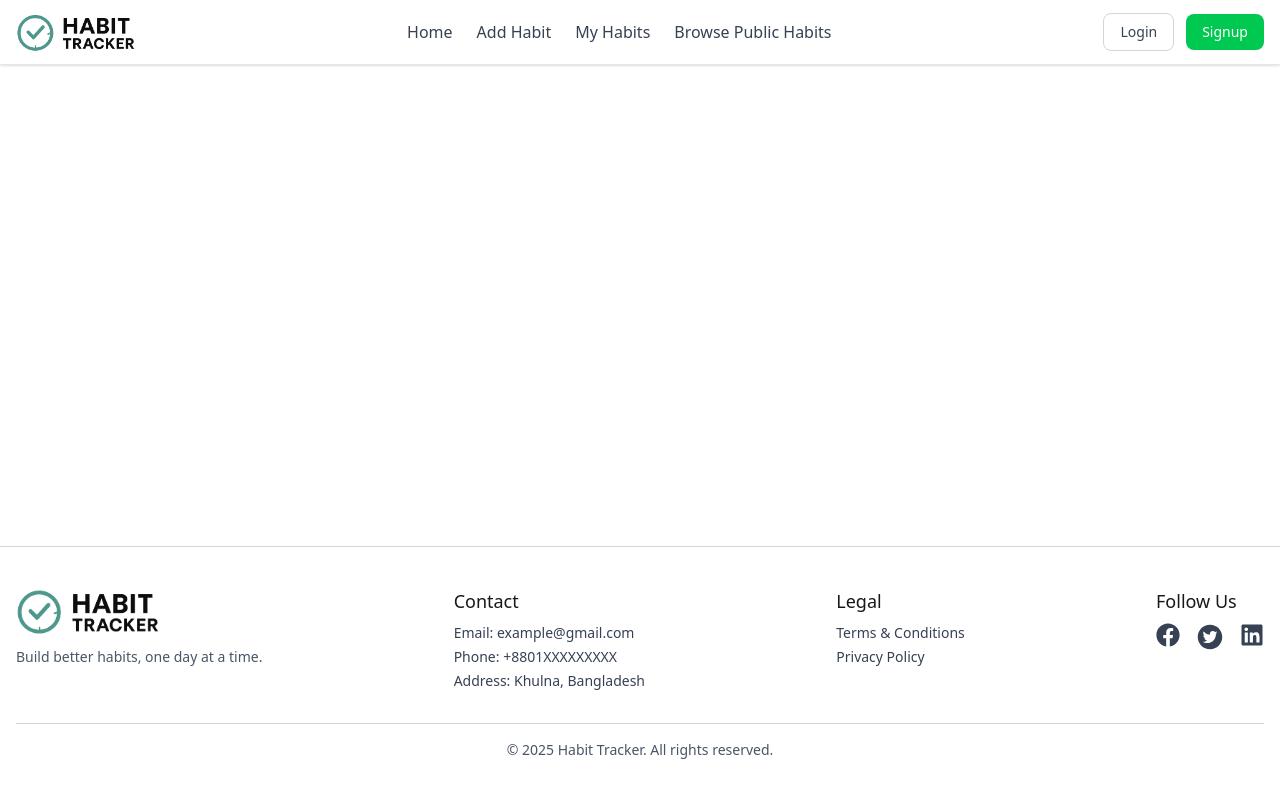
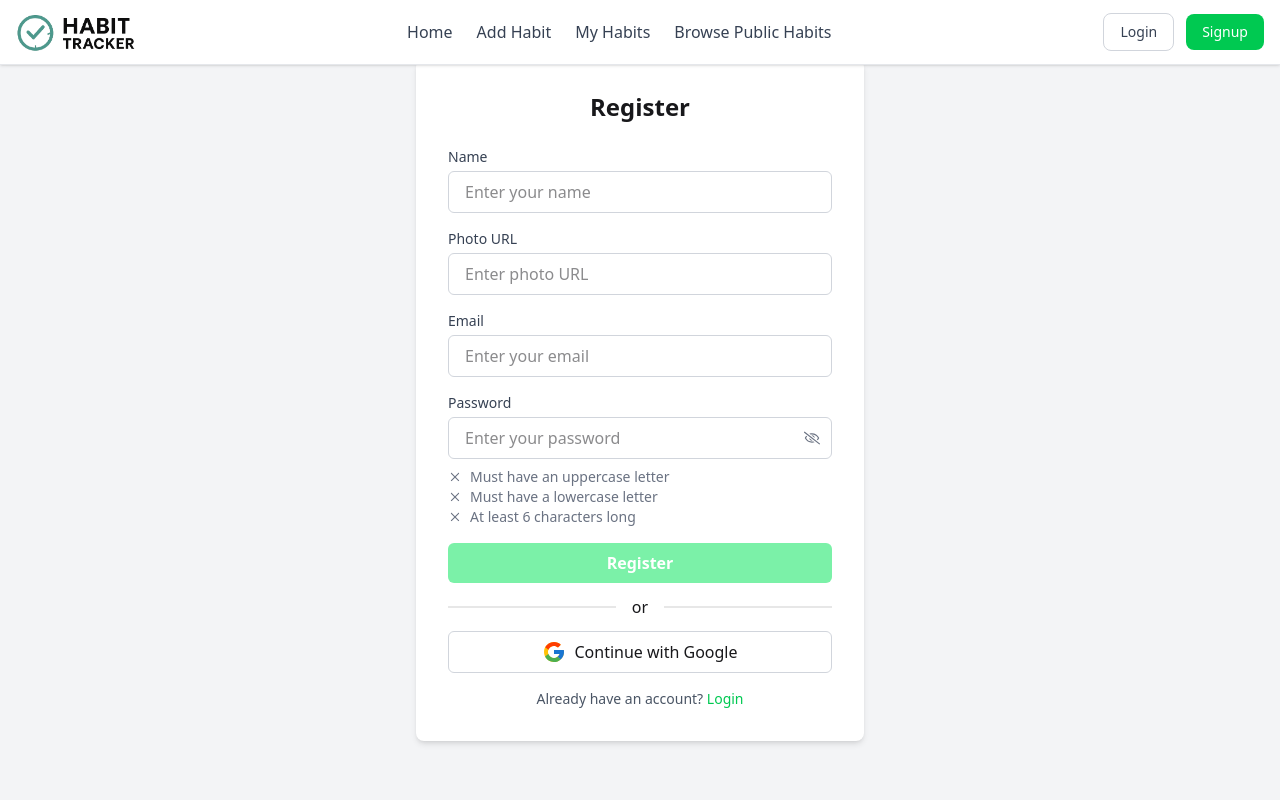
Before and after one commit to mdrobiulislam1479/habit-tracker-client, a React (Vite) app: page /signup in a window 1280 px wide. Shown: the top 800 px of the page. Built offline with nearby package versions, Linux system fonts and the light colour scheme; no server answers.

Commit message:
added sign up page with functionalities

```diff
--- a/src/Components/Navbar.jsx
+++ b/src/Components/Navbar.jsx
@@ -13,6 +13,8 @@ export default function Header() {
     await signOutUser();
     toast.success("Logout successful!");
   };
+
+  const handleNavClick = () => setMenuOpen(false);
 
   return (
     <header className="bg-white shadow-sm border-b border-gray-200 fixed w-full z-50">
@@ -123,40 +125,79 @@ export default function Header() {
 
       {menuOpen && (
         <nav className="md:hidden bg-gray-50 border-t border-gray-200 py-3 px-4 flex flex-col gap-3 text-gray-700 font-medium">
-          <NavLink to="/" className="hover:text-green-500 transition-colors">
+          <NavLink
+            to="/"
+            className="hover:text-green-500 transition-colors"
+            onClick={handleNavClick}
+          >
             Home
           </NavLink>
           <NavLink
             to="/add-habit"
             className="hover:text-green-500 transition-colors"
+            onClick={handleNavClick}
           >
             Add Habit
           </NavLink>
           <NavLink
             to="/my-habits"
             className="hover:text-green-500 transition-colors"
+            onClick={handleNavClick}
           >
             My Habits
           </NavLink>
           <NavLink
             to="/browse-public-habits"
             className="hover:text-green-500 transition-colors"
+            onClick={handleNavClick}
           >
             Browse Public Habits
           </NavLink>
           <div className="mt-3 flex flex-col gap-2 border-t border-gray-200 pt-3">
+            {!user ? (
+              <>
                 <Link
                   to="/login"
                   className="px-4 py-2 text-sm font-medium text-gray-700 border border-gray-300 rounded-lg hover:bg-gray-100 transition text-center"
+                  onClick={handleNavClick}
                 >
                   Login
                 </Link>
                 <Link
                   to="/signup"
                   className="px-4 py-2 text-sm font-medium text-white bg-green-500 rounded-lg hover:bg-green-600 transition text-center"
+                  onClick={handleNavClick}
                 >
                   Signup
                 </Link>
+              </>
+            ) : (
+              <div className="flex justify-between items-center gap-2">
+                <div className="flex items-center gap-2">
+                  <img
+                    src={
+                      user.photoURL ||
+                      "https://img.icons8.com/glyph-neue/64/user-male-circle.png"
+                    }
+                    alt="User Avatar"
+                    className="w-8 h-8 rounded-full border border-gray-300"
+                  />
+                  <div>
+                    <p className="text-sm font-medium">{user.displayName}</p>
+                    <p className="text-xs text-gray-500">{user.email}</p>
+                  </div>
+                </div>
+                <button
+                  onClick={() => {
+                    handleLogout();
+                    handleNavClick();
+                  }}
+                  className="text-white bg-green-500 hover:bg-green-600 py-1 px-3 rounded-full"
+                >
+                  Log out
+                </button>
+              </div>
+            )}
           </div>
         </nav>
       )}
--- a/src/Pages/Signup.jsx
+++ b/src/Pages/Signup.jsx
@@ -1,7 +1,225 @@
-import React from "react";
+import { use, useState } from "react";
+import { FaRegEyeSlash } from "react-icons/fa";
+import { FaCircleCheck } from "react-icons/fa6";
+import { FcGoogle } from "react-icons/fc";
+import { IoEyeOutline } from "react-icons/io5";
+import { RxCross2 } from "react-icons/rx";
+import { Link, useNavigate } from "react-router";
+import { AuthContext } from "../Context/AuthContext";
+import { updateProfile } from "firebase/auth";
+import { toast } from "react-toastify";
 
-const Signup = () => {
-  return <div></div>;
-};
+export default function Signup() {
+  const { createUser, signInWithGoogle, setLoading } = use(AuthContext);
+  const [password, setPassword] = useState("");
+  const [showPassword, setShowPassword] = useState(false);
+  const navigate = useNavigate();
 
-export default Signup;
+  const hasUppercase = /[A-Z]/.test(password);
+  const hasLowercase = /[a-z]/.test(password);
+  const hasMinLength = password.length >= 6;
+
+  const allValid = hasUppercase && hasLowercase && hasMinLength;
+
+  const handleRegister = (e) => {
+    e.preventDefault();
+    setLoading(true);
+    const name = e.target.name.value;
+    const photoURL = e.target.photoURL.value;
+    const email = e.target.email.value;
+    const password = e.target.password.value;
+
+    createUser(email, password)
+      .then((result) => {
+        updateProfile(result.user, {
+          displayName: name,
+          photoURL: photoURL,
+        });
+        setLoading(false);
+        e.target.reset();
+        navigate("/");
+        toast.success("Registration successful!");
+      })
+      .catch((error) => {
+        setLoading(false);
+        if (!error?.code) {
+          toast.error("An unknown error occurred.");
+          return;
+        }
+
+        if (error.code === "auth/email-already-in-use") {
+          toast.error("Email is already in use. Try logging in instead.");
+        } else if (error.code === "auth/invalid-email") {
+          toast.error("Invalid email address.");
+        } else if (error.code === "auth/operation-not-allowed") {
+          toast.error("Email/password accounts are not enabled.");
+        } else if (error.code === "auth/weak-password") {
+          toast.error(
+            "Password is too weak. Please use at least 6 characters."
+          );
+        } else if (error.code === "auth/network-request-failed") {
+          toast.error("Network error. Check your internet connection.");
+        } else {
+          toast.error(`${error.message}`);
+        }
+      });
+  };
+
+  const handleGoogleSignIn = () => {
+    signInWithGoogle()
+      .then(() => {
+        toast.success("Google sign in successful!");
+        navigate(location?.state || "/");
+        setLoading(false);
+      })
+      .catch((error) => {
+        setLoading(false);
+        if (error.code === "auth/popup-closed-by-user") {
+          toast.error("Sign-in popup was closed before completing.");
+        } else if (error.code === "auth/cancelled-popup-request") {
+          toast.error("Cancelled previous popup request. Try again.");
+        } else if (
+          error.code === "auth/account-exists-with-different-credential"
+        ) {
+          toast.error(
+            "An account already exists with the same email but different sign-in method."
+          );
+        } else {
+          toast.error(`${error.message}`);
+        }
+      });
+  };
+
+  return (
+    <div className="min-h-screen flex items-center justify-center bg-gray-100">
+      <title>ToyTopia | Register</title>
+      <div
+        className="w-full max-w-md sm:bg-white rounded-lg sm:shadow-md p-8"
+        data-aos="zoom-in"
+      >
+        <h2 className="text-2xl font-bold text-center mb-6">Register</h2>
+
+        <form className="space-y-4" onSubmit={handleRegister}>
+          <div>
+            <label className="block text-sm font-medium text-gray-700 mb-1">
+              Name
+            </label>
+            <input
+              type="text"
+              name="name"
+              placeholder="Enter your name"
+              className="w-full px-4 py-2 border border-gray-300 rounded-md focus:ring-2 focus:ring-green-500 focus:outline-none"
+              required
+            />
+          </div>
+
+          <div>
+            <label className="block text-sm font-medium text-gray-700 mb-1">
+              Photo URL
+            </label>
+            <input
+              type="url"
+              name="photoURL"
+              placeholder="Enter photo URL"
+              className="w-full px-4 py-2 border border-gray-300 rounded-md focus:ring-2 focus:ring-green-500 focus:outline-none"
+            />
+          </div>
+
+          <div>
+            <label className="block text-sm font-medium text-gray-700 mb-1">
+              Email
+            </label>
+            <input
+              type="email"
+              name="email"
+              placeholder="Enter your email"
+              className="w-full px-4 py-2 border border-gray-300 rounded-md focus:ring-2 focus:ring-green-500 focus:outline-none"
+              required
+            />
+          </div>
+
+          <div>
+            <label className="block text-sm font-medium text-gray-700 mb-1">
+              Password
+            </label>
+            <div className="relative">
+              <input
+                type={showPassword ? "text" : "password"}
+                name="password"
+                value={password}
+                onChange={(e) => setPassword(e.target.value)}
+                placeholder="Enter your password"
+                className="w-full px-4 py-2 pr-10 border border-gray-300 rounded-md focus:ring-2 focus:ring-green-500 focus:outline-none"
+              />
+              <button
+                type="button"
+                onClick={() => setShowPassword(!showPassword)}
+                className="absolute inset-y-0 right-3 flex items-center text-gray-500 hover:text-gray-700"
+              >
+                {showPassword ? <IoEyeOutline /> : <FaRegEyeSlash />}
+              </button>
+            </div>
+
+            <div className="mt-2 text-sm">
+              <p
+                className={`flex items-center gap-2 ${
+                  hasUppercase ? "text-green-600" : "text-gray-500"
+                }`}
+              >
+                {hasUppercase ? <FaCircleCheck /> : <RxCross2 />} Must have an
+                uppercase letter
+              </p>
+              <p
+                className={`flex items-center gap-2 ${
+                  hasLowercase ? "text-green-600" : "text-gray-500"
+                }`}
+              >
+                {hasLowercase ? <FaCircleCheck /> : <RxCross2 />} Must have a
+                lowercase letter
+              </p>
+              <p
+                className={`flex items-center gap-2 ${
+                  hasMinLength ? "text-green-600" : "text-gray-500"
+                }`}
+              >
+                {hasMinLength ? <FaCircleCheck /> : <RxCross2 />} At least 6
+                characters long
+              </p>
+            </div>
+          </div>
+
+          <button
+            type="submit"
+            className={`w-full py-2 rounded-md font-semibold text-white transition ${
+              allValid
+                ? "bg-green-500 hover:bg-green-600"
+                : "bg-green-300 cursor-not-allowed"
+            }`}
+            disabled={!allValid}
+          >
+            Register
+          </button>
+        </form>
+        <div className="divider">or</div>
+
+        <div className="mt-4">
+          <button
+            type="button"
+            onClick={handleGoogleSignIn}
+            className="w-full flex items-center justify-center gap-2 border border-gray-300 py-2 rounded-md hover:bg-gray-100 transition"
+          >
+            <FcGoogle size={24} />
+            <span>Continue with Google</span>
+          </button>
+        </div>
+
+        <p className="text-sm text-center text-gray-600 mt-4">
+          Already have an account?{" "}
+          <Link to="/login" className="text-green-500 hover:underline">
+            Login
+          </Link>
+        </p>
+      </div>
+    </div>
+  );
+}
```
Lines whose indentation alone changed are shown as unchanged.
